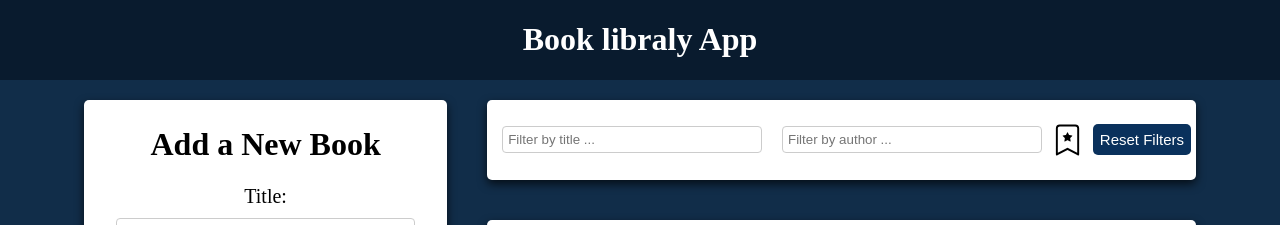
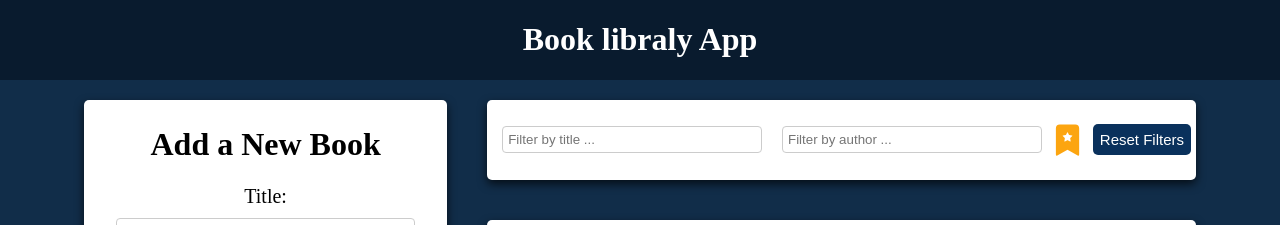
Before and after one commit to drozd12321/drozd, a React (Vite) app in the folder frontend/: page / in a window 1280 px wide. Both pictures are taken after a click on the icon 1067 px from the left and 139 px from the top of the page. Shown: the top 225 px of the page. Built offline with nearby package versions, Linux system fonts and the light colour scheme.

Commit message:
favoritescompleted

```diff
--- a/frontend/src/components/BookList/BookList.jsx
+++ b/frontend/src/components/BookList/BookList.jsx
@@ -2,7 +2,7 @@ import React from 'react';
 import { useSelector, useDispatch } from 'react-redux';
 import { Delete_Book, Favorite_Book } from '../../redux/books/actionCreators';
 import { BsBookmarkStar,BsBookmarkStarFill } from 'react-icons/bs';
-import { selectFilterTitle,selectFilterAuthor } from '../../redux/filter/filterSlice';
+import { selectFilterTitle,selectFilterAuthor,selectFavorites } from '../../redux/filter/filterSlice';
 import DeleteIcon from '@mui/icons-material/Delete';
 import '../../App.css';
 import './BookList.css';
@@ -10,6 +10,7 @@ const BookList = () => {
   const books = useSelector((state) => state.books);
   const filterTitle = useSelector(selectFilterTitle);
   const filterAuthor = useSelector(selectFilterAuthor);
+  const favoritesBook = useSelector(selectFavorites);
   const dispatch = useDispatch();
   const handleDelete = (id) => {
     dispatch(Delete_Book(id));
@@ -24,7 +25,8 @@ const BookList = () => {
     const matchAuthor = book.author
     .toLowerCase()
     .includes(filterAuthor.toLowerCase());
-    return mathTitle && matchAuthor;
+    const mathFavorite = favoritesBook ? book.isFavorite : true;
+    return mathTitle && matchAuthor && mathFavorite;
   });
   return (
     <div className="app-block book-list">
--- a/frontend/src/components/Filter/Filter.jsx
+++ b/frontend/src/components/Filter/Filter.jsx
@@ -45,7 +45,8 @@ const Filter = () => {
           value={stateAuthor}
           onChange={handleFilterAuthor}
         />
-        <BsBookmarkStar className={styles.icon} onClick={handleBookFavorites}/>
+        {stateFavorites ? (<BsBookmarkStarFill className={`
+          ${styles.icon} ${styles.favor}`} onClick={handleBookFavorites}/>) : <BsBookmarkStar className={styles.icon} onClick={handleBookFavorites}/>}
         <button className={styles.btn} onClick={FilterReset}>
           Reset Filters
         </button>
--- a/frontend/src/components/Filter/filter.module.css
+++ b/frontend/src/components/Filter/filter.module.css
@@ -32,3 +32,7 @@
   height: 70px;
   width: 70px;
 }
+.favor{
+  color: #fca510;
+  cursor: pointer;
+}
```
